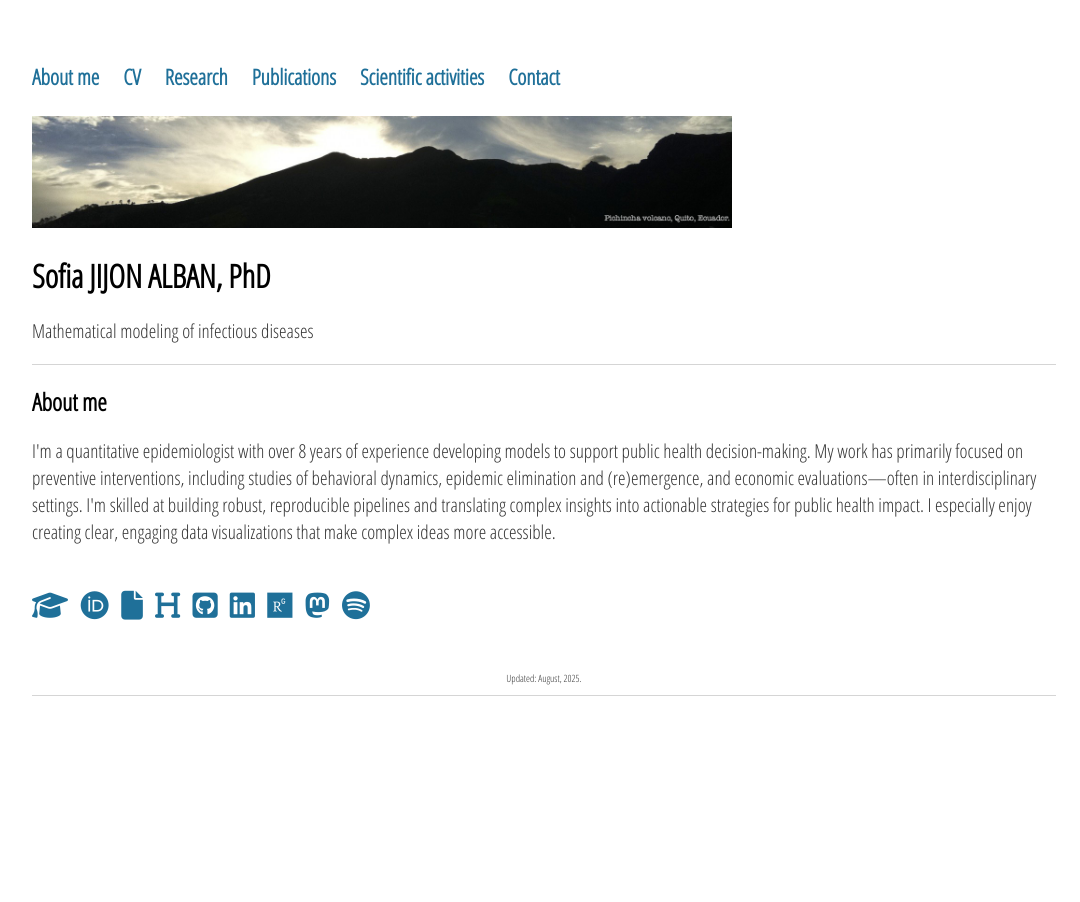
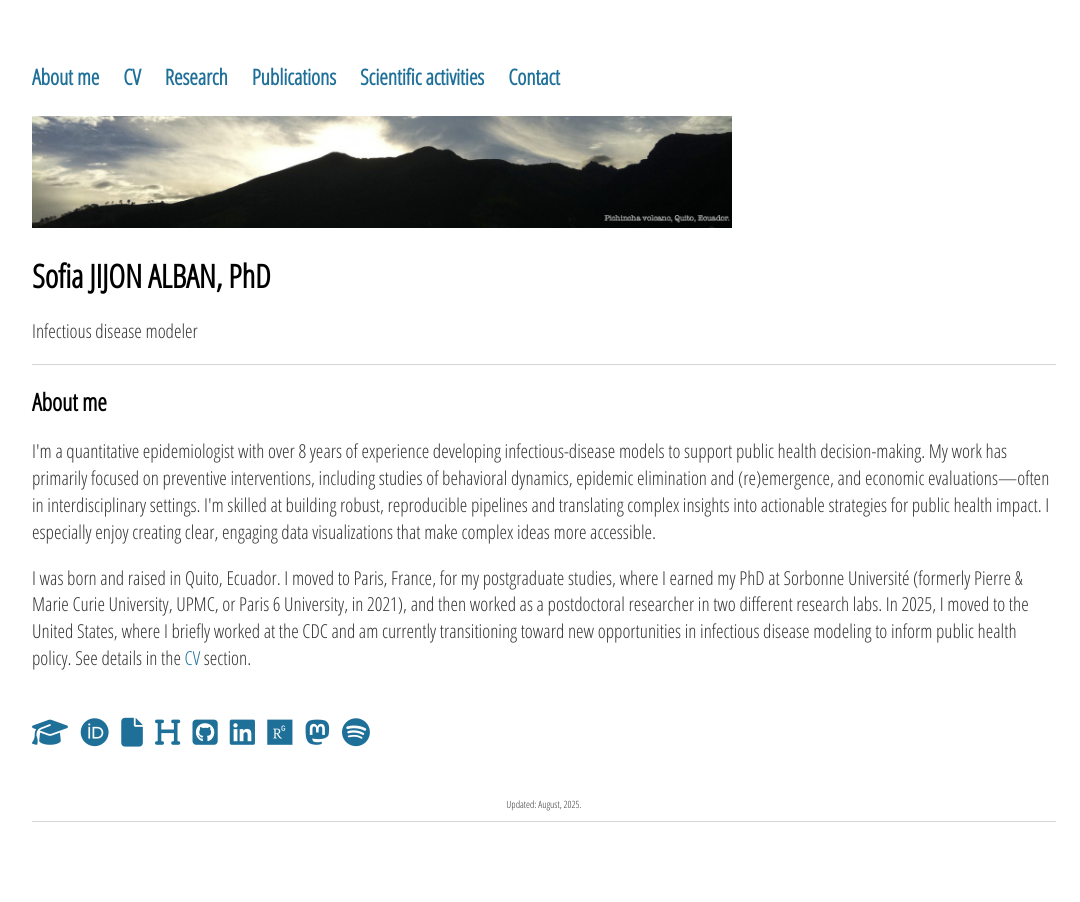
Before and after one commit to sjijon/sjijon.github.io, a Jekyll site: the page built from index.html, in a window 1280 px wide. Shown: the whole page, without its empty margins (96-1176 px from the left). Built offline with Jekyll 4.4.1, drawn with Linux system fonts in a browser that asks for light colours; nearby versions of some CDN libraries.

Commit message:
Update about me

```diff
--- a/index.html
+++ b/index.html
@@ -6,15 +6,23 @@ title: Sofia JIJON
 	<img src="https://raw.githubusercontent.com/sjijon/sjijon.github.io/master/files/Portada_WP.png" alt="Pichincha" style="width:700px">
 	<h1>Sofia JIJON ALBAN, PhD</h1>
 	<p>
-		Mathematical modeling of infectious diseases
+	Infectious disease modeler
 	</p>
 
 	<p style="border-bottom: 1px solid #d5d5d5;"></p>
 
 	<h2>About me</h2>
+
+	<!-- <h3>Summary</h3> -->
 	<p>
-		I'm a quantitative epidemiologist with over 8 years of experience developing models to support public health decision-making. My work has primarily focused on preventive interventions, including studies of behavioral dynamics, epidemic elimination and (re)emergence, and economic evaluations&mdash;often in interdisciplinary settings. I'm skilled at building robust, reproducible pipelines and translating complex insights into actionable strategies for public health impact. I especially enjoy creating clear, engaging data visualizations that make complex ideas more accessible.
+		I'm a quantitative epidemiologist with over 8 years of experience developing infectious-disease models to support public health decision-making. My work has primarily focused on preventive interventions, including studies of behavioral dynamics, epidemic elimination and (re)emergence, and economic evaluations&mdash;often in interdisciplinary settings. I'm skilled at building robust, reproducible pipelines and translating complex insights into actionable strategies for public health impact. I especially enjoy creating clear, engaging data visualizations that make complex ideas more accessible.
 	</p>
+
+	<p>
+		I was born and raised in Quito, Ecuador. I moved to Paris, France, for my postgraduate studies, where I earned my PhD at Sorbonne Université (formerly Pierre & Marie Curie University, UPMC, or Paris 6 University, in 2021), and then worked as a postdoctoral researcher in two different research labs. In 2025, I moved to the United States, where I briefly worked at the CDC and am currently transitioning toward new opportunities in infectious disease modeling to inform public health policy. See details in the <a href="/cv">CV</a> section.
+</p>
+
+
 
 	<p>
 		<br>
```
